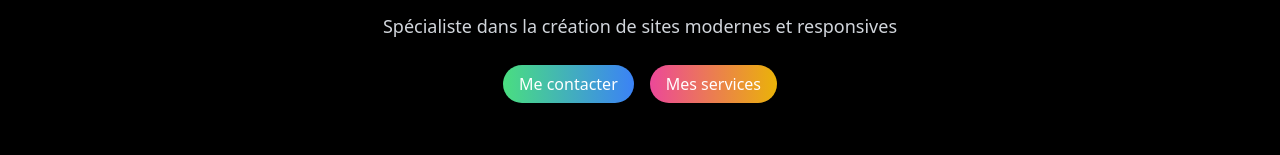
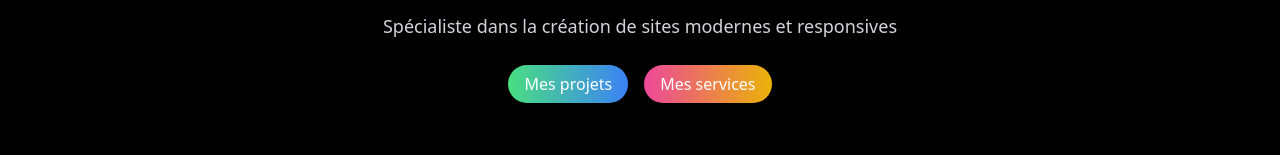
Before and after one commit to AnthonyLellouche/portfolio, a React (Vite) app: page / in a window 1280 px wide. Shown: the part 428-583 px from the top of the page. Built offline with nearby package versions, Linux system fonts and the light colour scheme.

Commit message:
remplacement me contacter par mes projets dans hero

```diff
--- a/src/components/Hero.jsx
+++ b/src/components/Hero.jsx
@@ -20,11 +20,11 @@ const Hero = () => {
       </p>
       <div className="mt-8 space-x-4">
         <Link
-          to="/#contact"
+          to="/#project"
           aria-label="Me contacter via la section contact"
           className="bg-gradient-to-r from-green-400 to-blue-500 text-white md:inline transform transition-transform duration-300 hover:scale-x-105 px-4 py-2 rounded-full"
         >
-          Me contacter
+          Mes projets
         </Link>
         <Link
           to="/#service"
```
